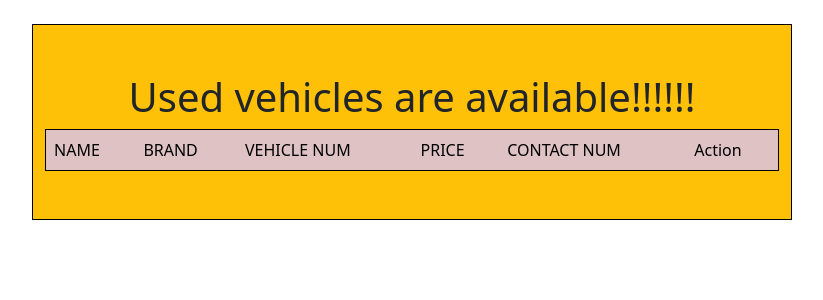
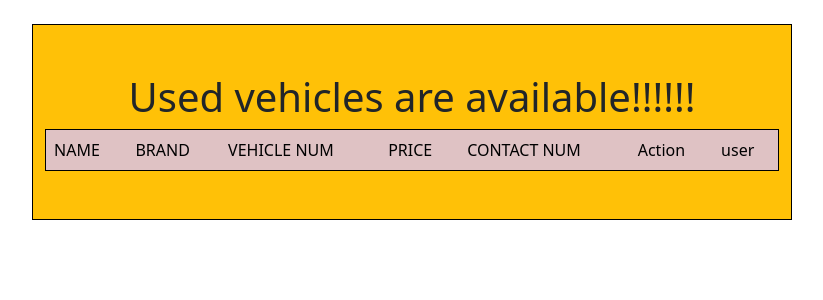
Before and after one commit to sreedhni/Olxapp, a Django app: page /v1/olx/1/change/ in a window 1280 px wide. Shown: the top 300 px of the page, without its empty margins (276-1099 px from the left). Run offline with Django 4.2, Linux system fonts and the light colour scheme; a user stored in the database is signed in; data comes from the database, SQL or seed files in the repository; both versions use the stored data as it was after the commit; parts of the project's set-up code (start-up, migrations or seed data) failed here and were passed over.

Commit message:
fierst commit

```diff
--- a/olx2/models.py
+++ b/olx2/models.py
@@ -1,4 +1,5 @@
 from django.db import models
+from django.contrib.auth.models import User
 
 # Create your models here.
 class OlxCreate(models.Model):
@@ -8,7 +9,9 @@ class OlxCreate(models.Model):
     price=models.PositiveIntegerField()
     phone=models.IntegerField()
     image=models.ImageField(upload_to="images",null=True)
+    user=models.ForeignKey(User,on_delete=models.CASCADE)
+
 
 
     def __str__(self):
-        return self.name
+        return self.vehiclename
--- a/olx2/templates/olx2/list.html
+++ b/olx2/templates/olx2/list.html
@@ -21,6 +21,7 @@
                         <td>PRICE</td>
                         <td>CONTACT NUM</td>
                         <td>Action</td>
+                        <td>user</td>
 
                     </tr>
                       {%for veh in vehicles%}
@@ -31,6 +32,7 @@
                         <td>{{veh.number}}</td>
                         <td>{{veh.price}}</td>
                         <td>{{veh.phone}}</td>
+                        <td>{{veh.user}}</td>
 
                         <td>
                             <a href="{%url 'olx-detail' veh.id%}">VIEW</a>
--- a/olx2/views.py
+++ b/olx2/views.py
@@ -69,6 +69,7 @@ class OlxListView(ListView):
         return qs
 
 
+
 @method_decorator(signin_dec,name="dispatch")
 class OlxUpdateView(UpdateView):
      template_name="olx2/list.html"
```
Also changed, not shown: db.sqlite3, images/depositphotos_668908078-stock-photo-stylish-light-blue-jeans-isolated.jpg (added), olx2/migrations/0002_olxcreate_user.py (added).
